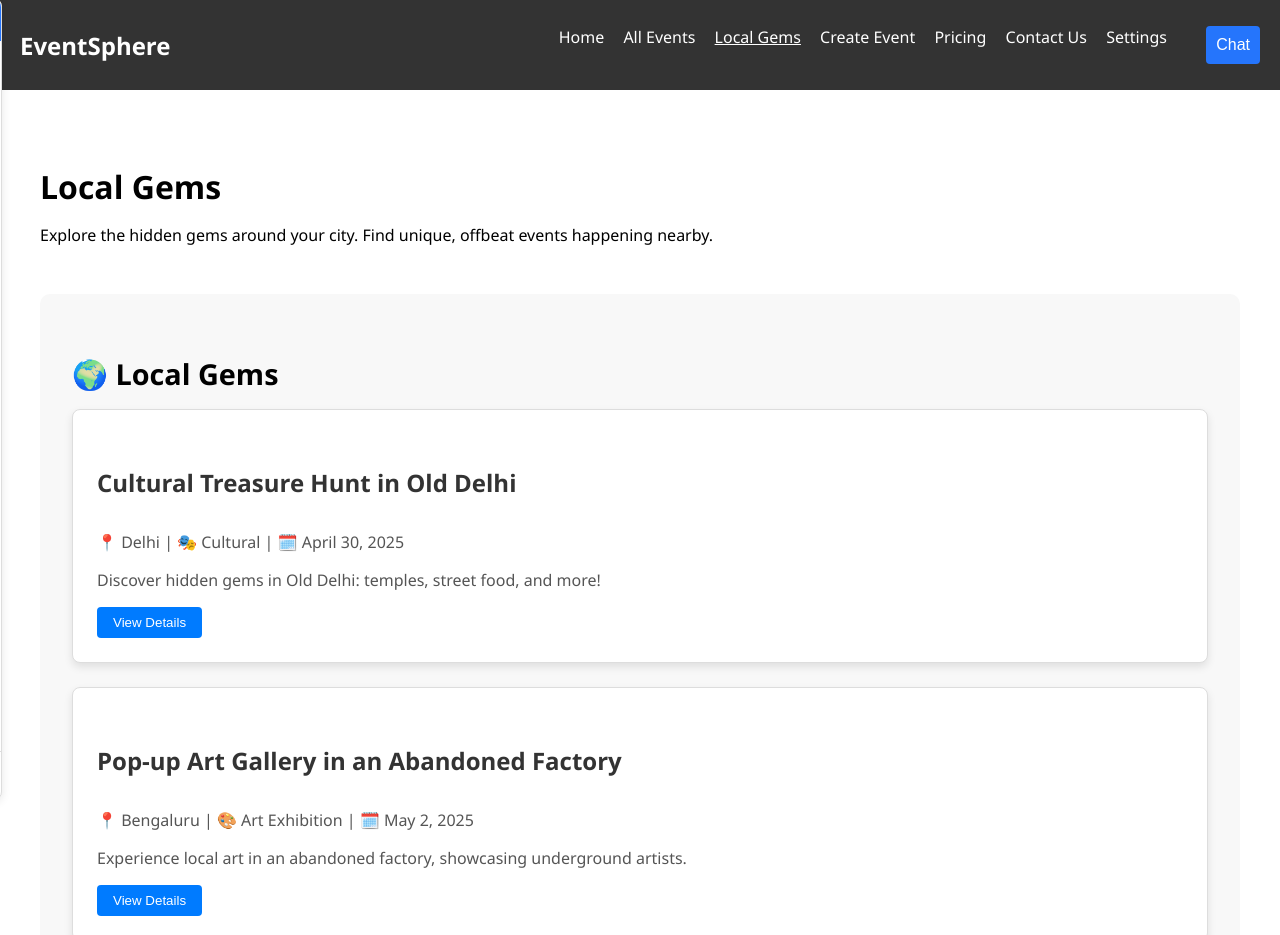
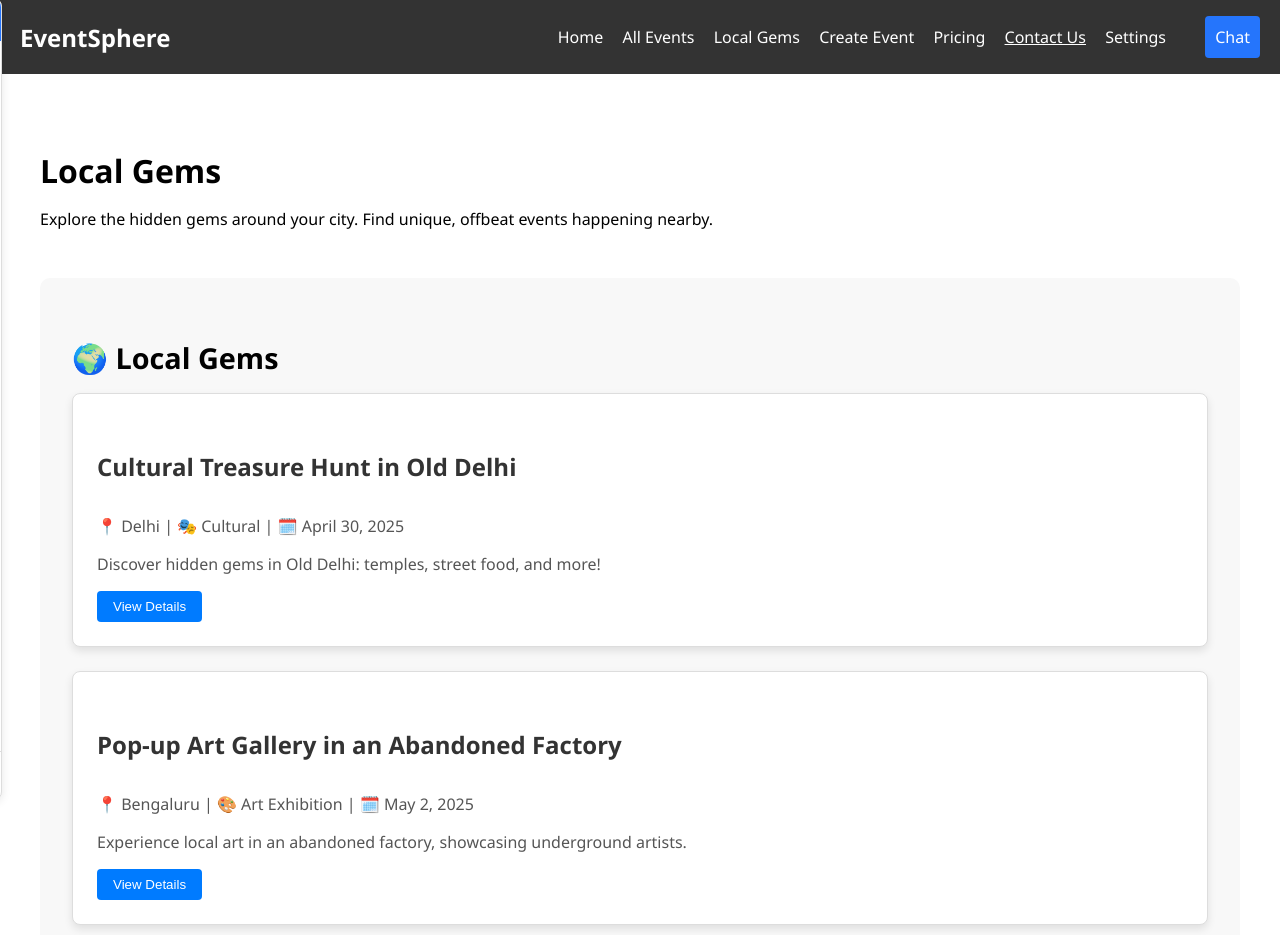
Before and after one commit to Sirib-24/EventSphere, a plain HTML site: page local.html in a window 1280 px wide. Shown: the top 935 px of the page. Drawn offline with Linux system fonts and the light colour scheme.

Commit message:
Made few changes to make it responsive

```diff
--- a/local.html
+++ b/local.html
@@ -13,18 +13,19 @@
   <!-- Hamburger toggle for mobile -->
   <button class="nav-toggle" id="nav-toggle">&#9776;</button>
   <nav>
-      <ul id="nav-links">
+    <ul>
       <li><a href="index.html">Home</a></li>
       <li><a href="events.html">All Events</a></li>
-        <li><a href="local.html" class="active">Local Gems</a></li>
+      <li><a href="local.html">Local Gems</a></li>
       <li><a href="create.html">Create Event</a></li>
       <li><a href="pricing.html">Pricing</a></li>
-        <li><a href="contact.html">Contact Us</a></li>
+      <li><a href="contact.html" class="active">Contact Us</a></li>
       <li><a href="settings.html">Settings</a></li>
-        <li><button id="chatbox-toggle">Chat</button></li>
+      <li><a href="#" id="chatbox-toggle">Chat</a></li>
     </ul>
   </nav>
 </header>
+
 
   <!-- Page Content -->
   <section class="page">
```
Also changed, not shown: contact.html (+3 -2 lines), create.html (+5 -4 lines), events.html (+5 -4 lines), pricing.html (+5 -4 lines), settings.html (+5 -4 lines). Lines whose indentation alone changed are shown as unchanged.
